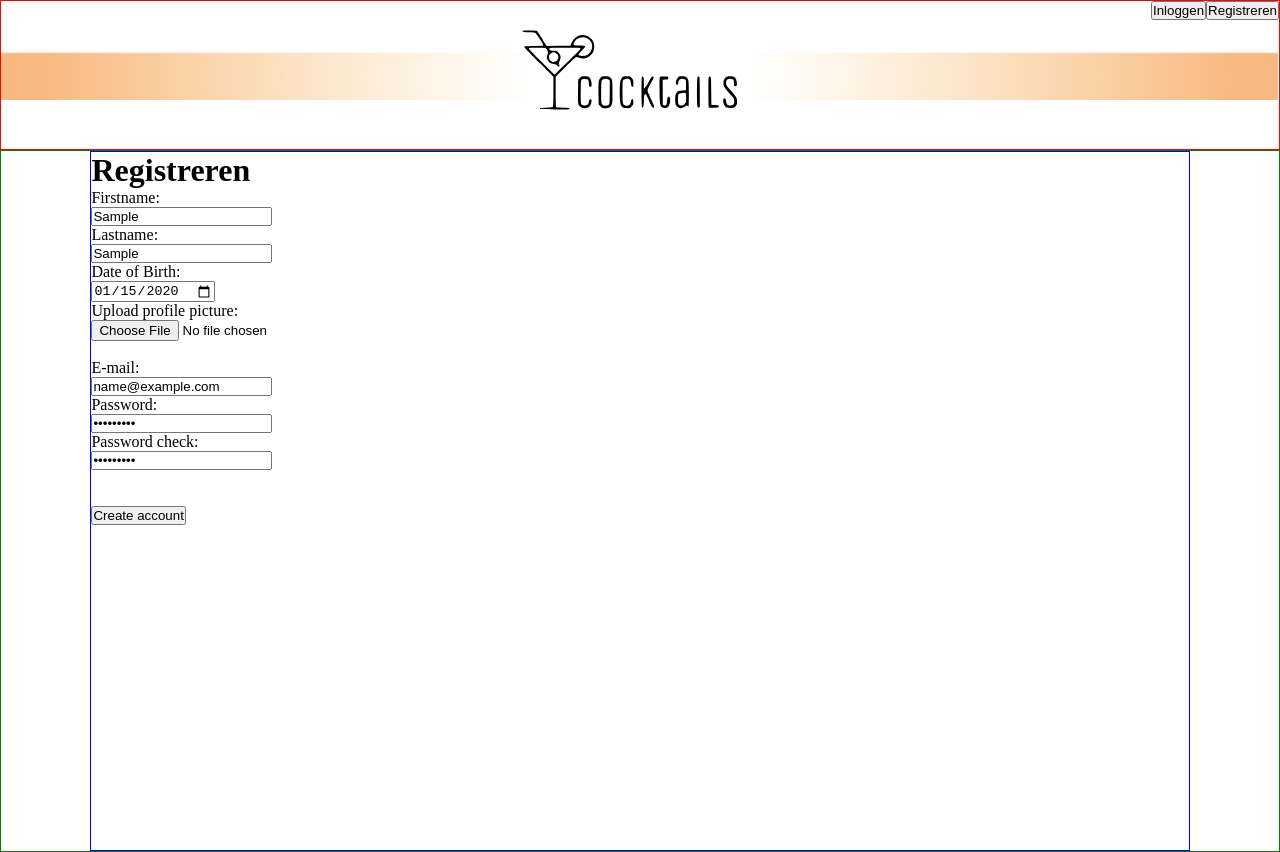
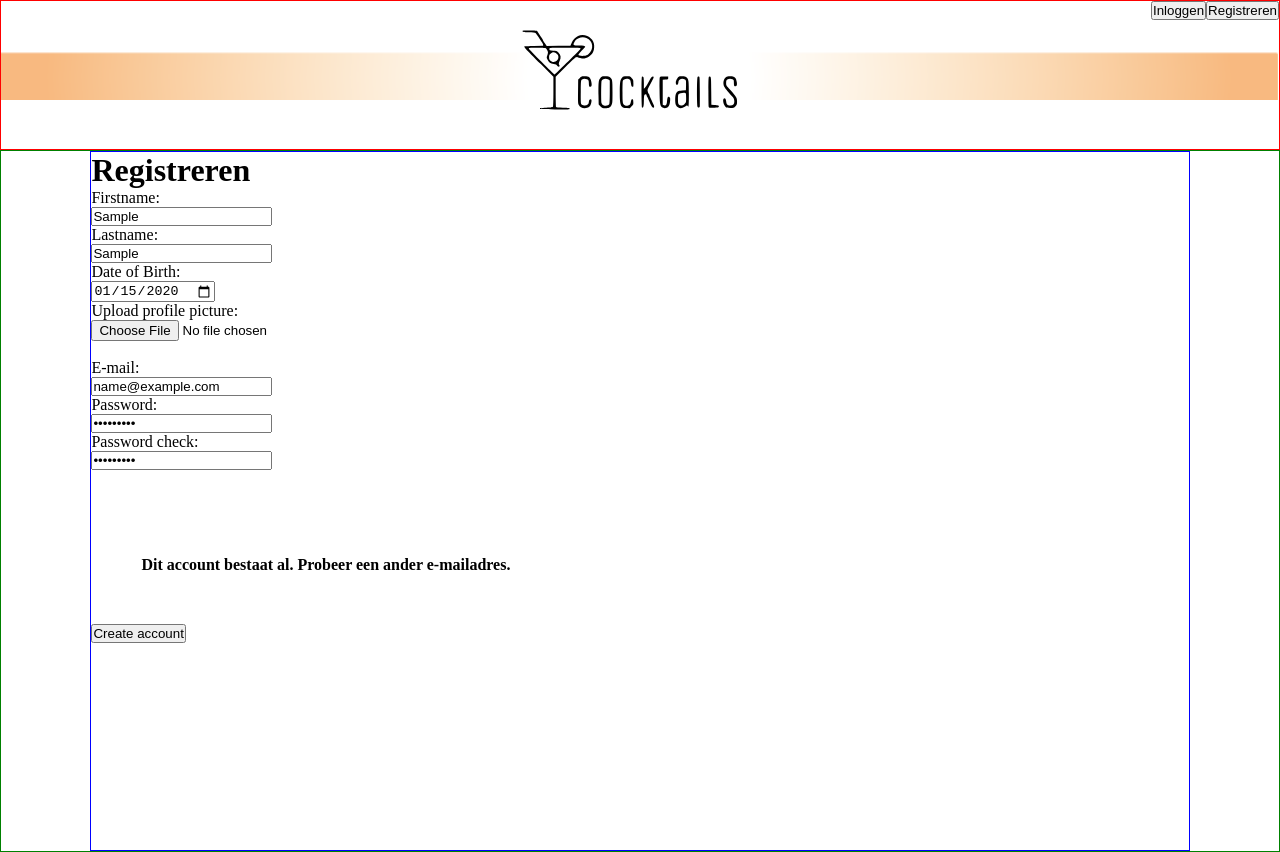
Before and after one commit to ramona-dg/frontend-cocktail-webapplication, a React (Create React App) app: page /register in a window 1280 px wide. Both pictures are taken after typing "Sample", "Sample", "2020-01-15", "name@example.com", "Sample123", "Sample123" into the empty fields and a click on the button "Create account". Built offline with nearby package versions, Linux system fonts and the light colour scheme; no server answers.

Commit message:
catching error for double account

```diff
--- a/src/pages/register/Register.js
+++ b/src/pages/register/Register.js
@@ -141,6 +141,7 @@ function Register() {
 
                         <br/>
                         <br/>
+                        {error && <p className="error">Dit account bestaat al. Probeer een ander e-mailadres.</p>}
                         <button type="submit"
                                 disabled={loading}
                         >
```
